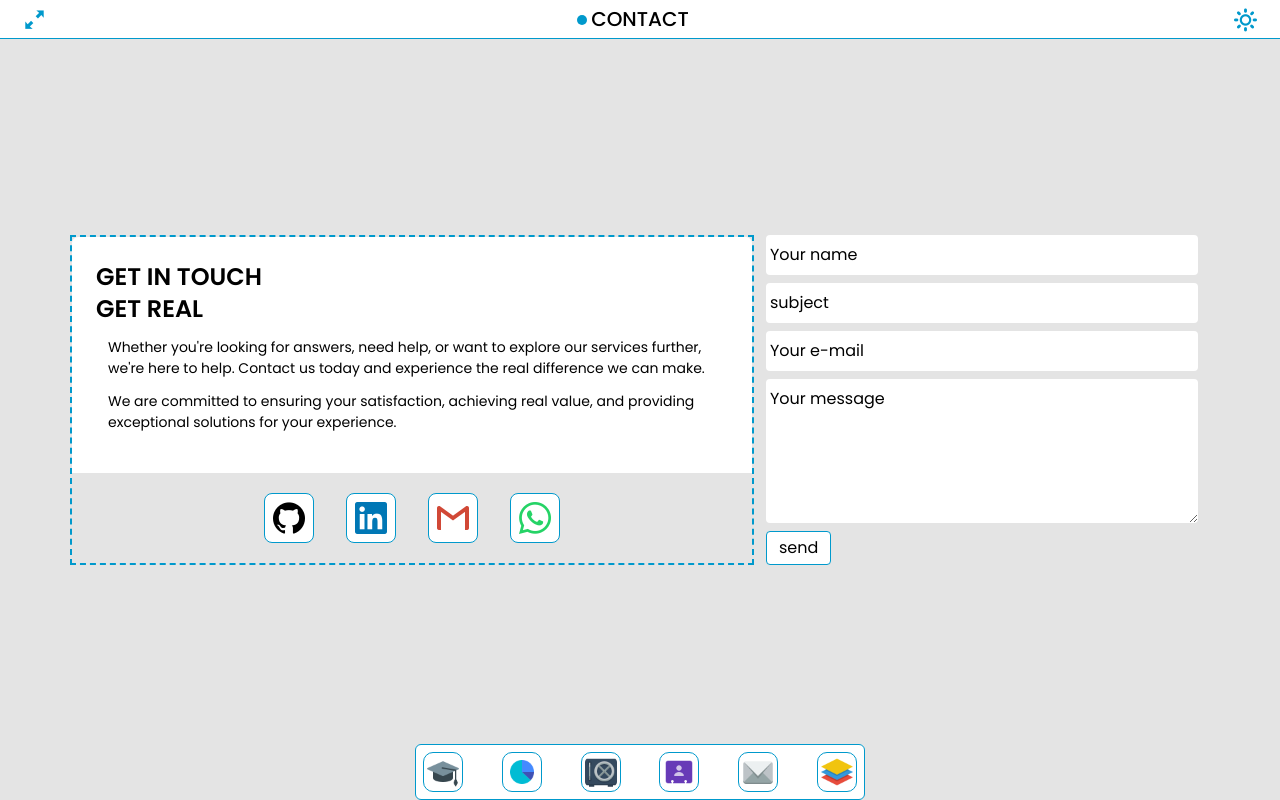
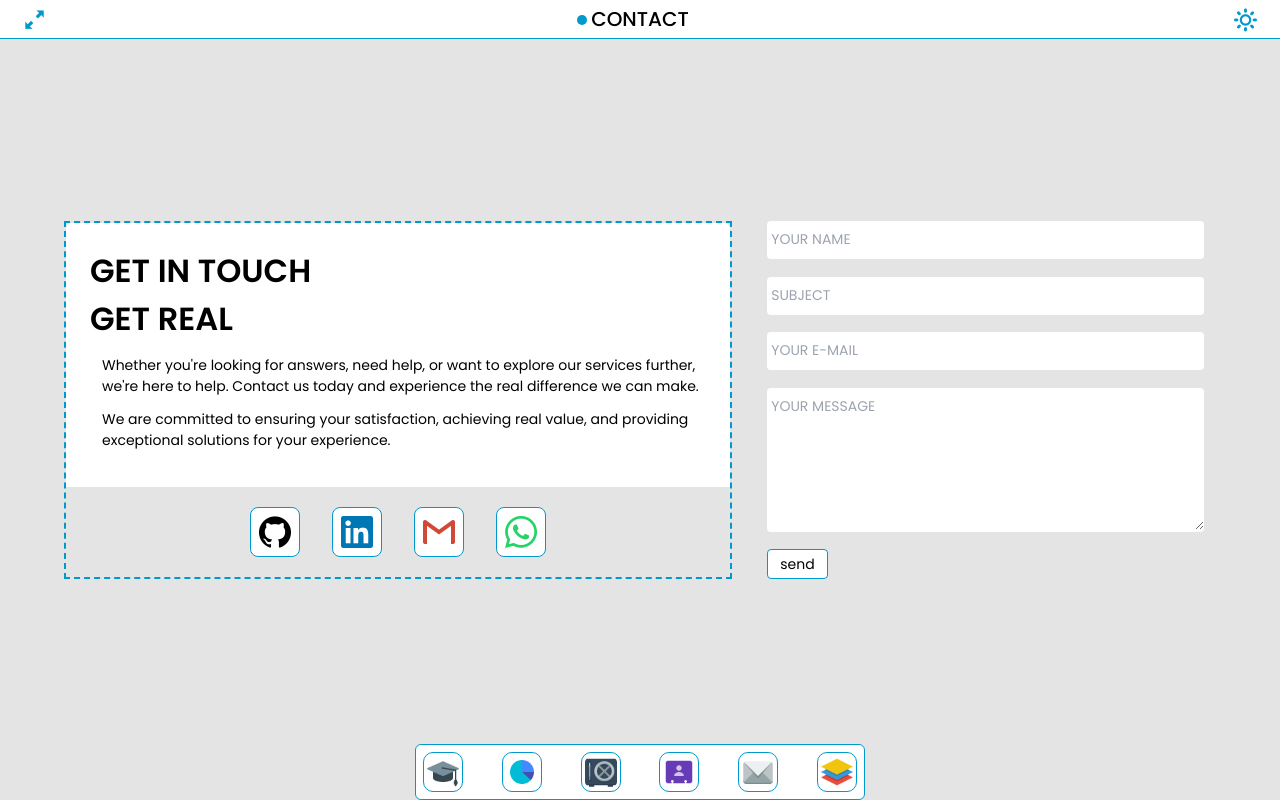
Before and after one commit to Muhammed-Abolila/abolila-portfolio, a React (Vite) app: page /#/contact in a window 1280 px wide. Built offline with nearby package versions, Linux system fonts and the light colour scheme.

Commit message:
redesign with tailwind 5.2-contact component

```diff
--- a/src/Style/index.scss
+++ b/src/Style/index.scss
@@ -3,7 +3,6 @@
 @import "../pages/SkillsPage/SkillsPage";
 @import "../pages/PortfolioPage/PortfolioPage";
 @import "../pages/ExperiencesPage/ExperiencesPage";
-@import "../pages/ContactPage/ContactPage";
 @import "../pages/PortfolioPage/PortfolioPage";
 @import "../Style/Animation";
 @import "../Style/MediaQuery";
--- a/src/components/utilities/TopNavbar/TopNavbar.jsx
+++ b/src/components/utilities/TopNavbar/TopNavbar.jsx
@@ -1,23 +1,22 @@
 import { useState, useEffect } from "react";
 import { useLocation } from "react-router";
-import clsx from 'clsx';
-const TopNavbar = ({loading}) => {
-  let [header,setHeader]=useState('');
+const TopNavbar = ({ loading }) => {
+  let [header, setHeader] = useState('');
   const [theme, setTheme] = useState("");
-  let [top,setTop]=useState(0);
-  let [resize,setResize]=useState(false);
-  let location=useLocation();
+  let [top, setTop] = useState(0);
+  let [resize, setResize] = useState(false);
+  let location = useLocation();
 
-  useEffect(()=>{
-    if(location.pathname=="/"||location.pathname=="/home"){
+  useEffect(() => {
+    if (location.pathname == "/" || location.pathname == "/home") {
       setHeader("Muhammed Abo Lila")
-    }else if(location.pathname=="/education"){
+    } else if (location.pathname == "/education") {
       setHeader("education & courses");
-    }else{
+    } else {
       setHeader(location.pathname.slice(1));
     }
-  },[location.pathname])
-// Dark Mood And Light Mood
+  }, [location.pathname])
+  // Dark Mood And Light Mood
   const storedTheme = localStorage.getItem("theme");
   const changeTheme = () => {
     const newTheme = theme === "dark" ? "light" : "dark";
@@ -33,7 +32,7 @@ const TopNavbar = ({loading}) => {
       document.documentElement.classList.add(storedTheme);
     }
   }, []);
-// Change NavBar Position
+  // Change NavBar Position
   useEffect(() => {
     if (loading === false) {
       setTop(0);
@@ -41,27 +40,27 @@ const TopNavbar = ({loading}) => {
       setTop(-100);
       setTimeout(() => {
         setTop(0);
-      },3000);
+      }, 3000);
     }
   }, [loading]);
 
   // Resize Screen
-  const toggleFullScreen=()=>{
-    let isFullScreen=document.fullscreenElement
-    if(isFullScreen){
+  const toggleFullScreen = () => {
+    let isFullScreen = document.fullscreenElement
+    if (isFullScreen) {
       document.exitFullscreen();
       setResize(false)
-    }else{
+    } else {
       document.body.requestFullscreen()
       setResize(true)
     }
   }
   return (
-    <nav style={{top:top}} className={`bg-mainBgColor text-mainColor py-1 fixed w-full z-50 border-b border-subColor transition-[top] duration-1000 ease-in-out`}>
+    <nav style={{ top: top }} className={`bg-mainBgColor text-mainColor py-1 fixed w-full z-50 border-b border-subColor transition-[top] duration-1000 ease-in-out`}>
       <div className="m-auto w-full px-5 flex justify-between items-center">
-        <div className={`${resize===false||''?"icon-resize-full-screen":"icon-resize-100"} text-[23px] text-subColor p-[3px] cursor-pointer`} onClick={toggleFullScreen}></div>
+        <div className={`${resize === false || '' ? "icon-resize-full-screen" : "icon-resize-100"} text-[23px] text-subColor p-[3px] cursor-pointer`} onClick={toggleFullScreen}></div>
         <div className="text uppercase text-[20px] font-medium relative before:content-[''] before:absolute before:top-[11px] before:left-[-14px] before:bg-subColor before:w-[10px] before:h-[10px] before:rounded-full">{header}</div>
-        <div className={`${storedTheme==="dark"?"icon-IcoMoon":"icon-sun"}  text-[23px] text-subColor p-[3px] cursor-pointer`} onClick={changeTheme}></div>
+        <div className={`${storedTheme === "dark" ? "icon-IcoMoon" : "icon-sun"}  text-[23px] text-subColor p-[3px] cursor-pointer`} onClick={changeTheme}></div>
       </div>
     </nav>
   );
--- a/src/pages/ContactPage/ContactPage.jsx
+++ b/src/pages/ContactPage/ContactPage.jsx
@@ -1,4 +1,3 @@
-import { Container, Row, Col } from "react-bootstrap";
 import SocialLinks from "../../components/utilities/SocialLinks/SocialLinks";
 import image from "../../assets/icons/contact.png";
 import Loading from "../../components/utilities/Loading/Loading";
@@ -6,17 +5,16 @@ const ContactPage = ({ loading }) => {
   return (
     <>
       {loading === false ? (
-        <section className="m-auto w-[90%] sm:w-[540px] md:w-[720px] lg:w-[960px] xl:w-[1140px] 2xl:w-[1320px]">
-          <div className="h-full my-12 flex items-center justify-center lg:h-screen lg:m-0">
-            <div className="w-full flex flex-wrap justify-center">
-              <div className="w-full pb-5 border-2 border-dashed flex flex-col justify-between items-center border-subColor order-2 lg:order-1 mt-5 lg:mt-0 lg:w-3/5">
+        <section className="w-[95%] sm:w-[90%] 2xl:w-[1320px] mx-auto h-full mb-20 mt-12 flex items-center justify-center lg:h-screen lg:my-0">
+          <div className="w-full flex flex-wrap justify-between">
+            <div className="w-full pb-5 border-2 border-dashed flex flex-col justify-between items-center border-subColor my-5 order-1 lg:my-0 lg:w-[58%]">
               <div className=" bg-mainBgColor color-mainColor p-6 rounded-tr-md rounded-tl-md h-full">
-                  <h2 className="text-2xl font-bold uppercase">
+                <h2 className="text-[2rem] font-bold uppercase">
                   get in touch
                 </h2>
-                  <h3 className="text-2xl font-bold mb-3 uppercase">
+                <h2 className="text-[2rem] font-bold mb-3 uppercase">
                   get real
-                  </h3>
+                </h2>
                 <p className="pl-3 mb-3 text-[14px] text-grayColor">
                   Whether you're looking for answers, need help, or want to
                   explore our services further, we're here to help. Contact us
@@ -30,29 +28,28 @@ const ContactPage = ({ loading }) => {
               </div>
               <SocialLinks />
             </div>
-              <form className="w-3/4 lg:w-2/5 flex flex-col items-stretch justify-center gap-2 px-3 order-1">
+            <form className="w-full flex flex-col items-stretch justify-between gap-2 text-sm order-2 lg:w-2/5 lg:px-3">
               <input
-                  className="py-2 px-1 rounded focus:outline-none placeholder:text-mainColor"
+                className="py-2 px-1 rounded border-b-2 border-white  transition-[border] duration-500 ease-in-out focus:outline-none focus:border-subColor placeholder:text-grayColor placeholder:uppercase"
                 type="text"
                 placeholder="Your name"
               />
               <input
-                  className="py-2 px-1 rounded focus:outline-none placeholder:text-mainColor"
+                className="py-2 px-1 rounded border-b-2 border-white  transition-[border] duration-500 ease-in-out focus:outline-none focus:border-subColor placeholder:text-grayColor placeholder:uppercase"
                 type="text"
                 placeholder="subject"
               />
               <input
-                  className="py-2 px-1 rounded focus:outline-none placeholder:text-mainColor"
+                className="py-2 px-1 rounded border-b-2 border-white  transition-[border] duration-500 ease-in-out focus:outline-none focus:border-subColor placeholder:text-grayColor placeholder:uppercase"
                 type="email"
                 placeholder="Your e-mail"
               />
               <textarea
-                  className="py-2 px-1 rounded min-h-36 max-h-36 focus:outline-none placeholder:text-mainColor"
+                className="py-2 px-1 rounded min-h-36 max-h-36 border-b-2 border-white transition-[border] duration-500 ease-in-out focus:border-subColor focus:outline-none placeholder:text-grayColor placeholder:uppercase"
                 placeholder="Your message"
               ></textarea>
               <button className="border border-subColor text-mainColor bg-mainBgColor w-fit py-1 px-3 rounded hover:bg-subColor hover:text-mainBgColor transition-all duration-500 ease-in-out">send</button>
             </form>
-            </div>
           </div>
         </section>
       ) : (
--- a/src/pages/HomePage/HomePage.jsx
+++ b/src/pages/HomePage/HomePage.jsx
@@ -6,8 +6,7 @@ const HomePage = ({ loading }) => {
   return (
     <>
       {loading === false ? (
-        <section className="m-auto w-[90%] sm:w-[540px] md:w-[720px] lg:w-[960px] xl:w-[1140px] 2xl:w-[1320px]">
-          <div className="h-full my-12 flex items-center justify-center lg:h-screen lg:m-0">
+        <section className="w-[95%] sm:w-[90%] 2xl:w-[1320px] mx-auto h-full mb-20 mt-12 flex items-center justify-center lg:h-screen lg:my-0">
           <div className="w-full flex flex-wrap justify-center">
             <div className="w-full pb-5 border-2 border-dashed flex flex-col justify-between items-center border-subColor order-2 lg:order-1 mt-5 lg:mt-0 lg:w-3/5">
               <div className=" bg-mainBgColor color-mainColor p-6 rounded-tr-md rounded-tl-md h-full">
@@ -40,7 +39,6 @@ const HomePage = ({ loading }) => {
               <img className="block w-full h-auto rounded-[20%]" src={homeImage} alt="Muhammed Abo Lila Portfolio" />
             </div>
           </div>
-          </div>
         </section>
       ) : (
         <Loading image={image} text="Home" />
@@ -48,5 +46,4 @@ const HomePage = ({ loading }) => {
     </>
   );
 };
-
 export default HomePage;
```
Also changed, not shown: src/pages/ContactPage/_ContactPage.scss (deleted, +0 -60 lines), 1 other file (tests, documents, lock files or other folders). Lines whose indentation alone changed are shown as unchanged.
